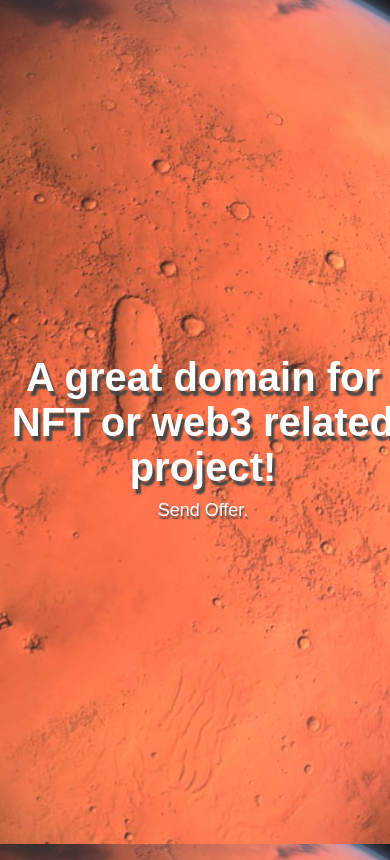
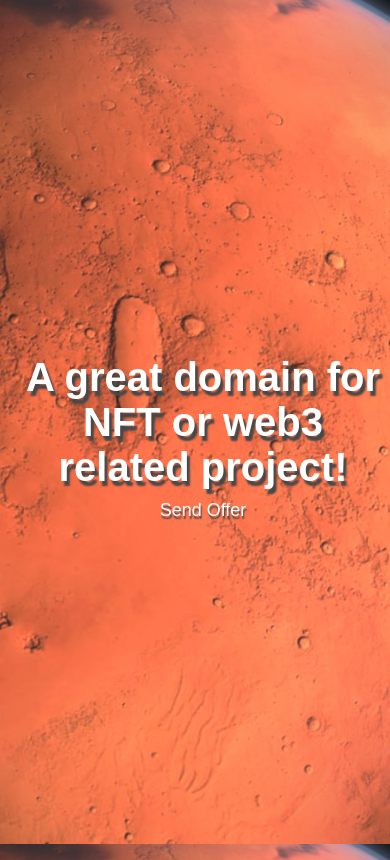
Before and after one commit to 20services/virtualmars, a plain HTML site: page index.html in a window 390 px wide. Drawn offline with Linux system fonts and the light colour scheme.

Commit message:
Update index.html

```diff
--- a/index.html
+++ b/index.html
@@ -56,13 +56,20 @@
             text-decoration: none;
             color: white;
         }
+        @media only screen and (max-width:600px){
+
+            h2{
+               margin-left: 10px;
+                margin-right: 10px;
+            }
+        }
     </style>
 </head>
 <body>
     <div class="container">
         <div>
             <h2>A great domain for NFT or web3 related project!</h2>
-            <p><a href="mailto:works.ibbad@gmail.com">Send Offer</a>.</p>
+            <p><a href="mailto:works.ibbad@gmail.com">Send Offer</a></p>
         </div>
     </div>
 </body>
```
